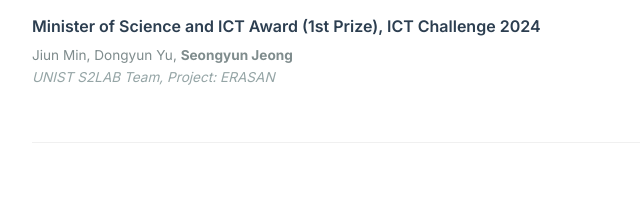
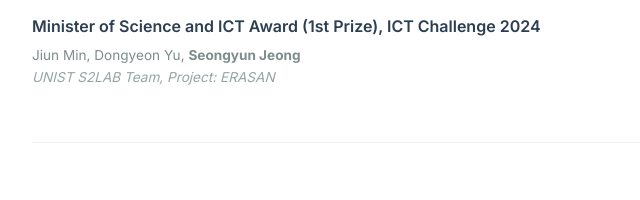
Before and after one commit to Seongyun-Jeong/Seongyun-Jeong.github.io, a plain HTML site: page index.html in a window 1280 px wide. Shown: the part 2464-2664 px from the top of the page, 28-668 px from the left. Drawn offline with Linux system fonts and the light colour scheme.

Commit message:
fix typo..

```diff
--- a/index.html
+++ b/index.html
@@ -138,7 +138,7 @@
                     </div>
                     <div class="award-item">
                         <h3>Minister of Science and ICT Award (1st Prize), ICT Challenge 2024</h3>
-                        <div class="award-team">Jiun Min, Dongyun Yu, Seongyun Jeong</div>
+                        <div class="award-team">Jiun Min, Dongyeon Yu, Seongyun Jeong</div>
                         <div class="award-project">UNIST S2LAB Team, Project: ERASAN</div>
                     </div>
                 </div>
```
Also changed, not shown: cv.txt, 1 other file.
